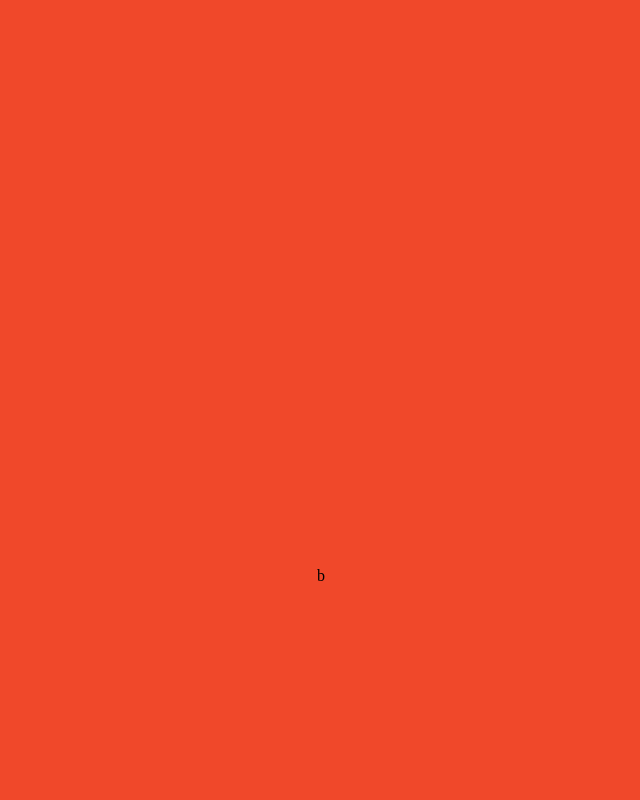
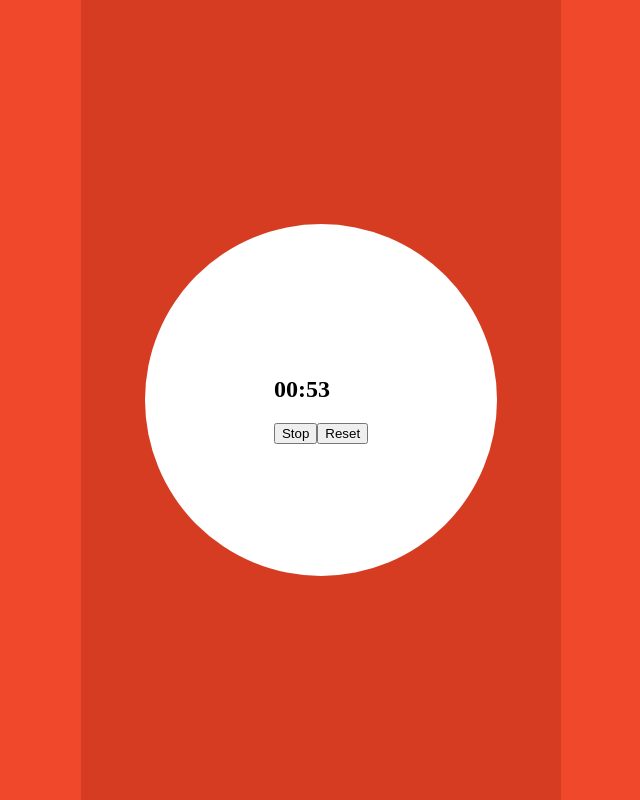
Before and after one commit to FernandoValentim43/Pomodoro-Typescript, a React (Vite) app in the folder pomodoro/: page / in a window 1280 px wide. Shown: the whole page, without its empty margins (319-959 px from the left). Built offline with nearby package versions, Linux system fonts and the light colour scheme.

Commit message:
timer logic

```diff
--- a/pomodoro/package.json
+++ b/pomodoro/package.json
@@ -9,6 +9,7 @@
     "preview": "vite preview"
   },
   "dependencies": {
+    "@types/node": "^18.11.18",
     "phosphor-react": "^1.4.1",
     "react": "^18.2.0",
     "react-dom": "^18.2.0",
--- a/pomodoro/src/App.tsx
+++ b/pomodoro/src/App.tsx
@@ -1,5 +1,4 @@
-import { Button } from "./components/Button";
-import { Timer } from "./components/Timer";
+import  TimerContainer from "./components/TimerContainer";
 
 function App() {
   return (
@@ -8,9 +7,11 @@ function App() {
         <section className="main">
 
           <section className="upper">
-            <div className="circle"></div>
+            <div className="circle">
+              <TimerContainer/>
+            </div>
           </section>
-          <section className="lower">b</section>
+
 
         </section>
       </section>
--- a/pomodoro/src/components/Timer.tsx
+++ b/pomodoro/src/components/Timer.tsx
@@ -1,15 +1,57 @@
 import React, { useState, useEffect } from "react";
 
 interface Props {
-  startTime: number;
+  time: number;
+  onReset: () => void;
 }
 
-export const Timer = ({ startTime }: Props) => {
+export const Timer = ({ time, onReset }: Props) => {
+  const [minutes, setMinutes] = useState(Math.floor(time / 60));
+  const [seconds, setSeconds] = useState(time % 60);
+  const [stopped, setStopped] = useState(false);
 
+  let interval: NodeJS.Timeout;
+
+  useEffect(() => {
+    if (!stopped && !(minutes === 0 && seconds === 0)) {
+      interval = setInterval(() => {
+        if (seconds > 0) {
+          setSeconds(seconds - 1);
+        } else if (minutes > 0) {
+          setMinutes(minutes - 1);
+          setSeconds(59);
+        }
+      }, 1000);
+    } else {
+      clearInterval(interval);
+    }
+    return () => clearInterval(interval);
+  }, [minutes, seconds, stopped]);
+
+  const handleReset = () => {
+    clearInterval(interval);
+    setMinutes(Math.floor(time / 60));
+    setSeconds(time % 60);
+    setStopped(false);
+    onReset();
+  };
+
+  const handleStop = () => {
+    setStopped(!stopped);
+  };
 
   return (
     <div>
-      <h3 className="timer-number"> {isNaN(startTime) ? 0 : startTime }</h3>
+      <h2 className="timer">
+        {minutes < 10 ? `0${minutes}` : minutes}:
+        {seconds < 10 ? `0${seconds}` : seconds}
+      </h2>
+      <button className="stop-button" onClick={handleStop}>
+        {stopped ? "Start" : "Stop"}
+      </button>
+      <button className="reset-button" onClick={handleReset}>
+        Reset
+      </button>
     </div>
   );
 };
--- /dev/null
+++ b/pomodoro/src/components/TimerContainer.tsx
@@ -0,0 +1,16 @@
+import React, { useState } from "react";
+import { Timer } from "./Timer";
+
+const TimerControls = () => {
+  const [time, setTime] = useState(60);
+
+  const handleReset = () => setTime(60);
+
+  return (
+    <div>
+      <Timer time={time} onReset={handleReset} />
+    </div>
+  );
+};
+
+export default TimerControls;
--- a/pomodoro/src/css/global.css
+++ b/pomodoro/src/css/global.css
@@ -14,10 +14,6 @@
   padding-bottom: 0.5rem;
   padding-top: 0.5rem;
   background-color: #e3caca;
-}
-
-.timer-number {
-  color: white;
 }
 
 body {
@@ -37,10 +33,10 @@ body {
   justify-content: center;
   flex-direction: column;
   height: 100vh;
-  background-color: #f0482a;
+  background-color: #d53c21;
   width: 30rem;
 }
-@media (max-width: 550px) {
+@media (max-width: 460px) {
   .main-container {
     width: 100vw;
   }
@@ -63,4 +59,21 @@ body {
   flex-direction: column;
   width: 100%;
   height: 100%;
+}
+
+.circle {
+  display: flex;
+  align-items: center;
+  justify-content: center;
+  flex-direction: column;
+  width: 22rem;
+  height: 22rem;
+  background-color: white;
+  border-radius: 100%;
+}
+@media (max-width: 460px) {
+  .circle {
+    width: 80vw;
+    height: 80vw;
+  }
 }/*# sourceMappingURL=global.css.map */
--- a/pomodoro/src/scss/_timer.scss
+++ b/pomodoro/src/scss/_timer.scss
@@ -1,3 +1,2 @@
-.timer-number {
-    color: white;
+.timer  {
 }
--- a/pomodoro/src/scss/global.scss
+++ b/pomodoro/src/scss/global.scss
@@ -1,7 +1,7 @@
 @use "./button";
 @use "./timer";
 
-$breakpoint-tablet: 550px;
+$breakpoint-tablet: 460px;
 $tomato-color: #f0482a;
 
 @mixin flex {
@@ -26,7 +26,7 @@ body {
 .main-container {
   @include flex;
   height: 100vh;
-  background-color: $tomato-color;
+  background-color: #d53c21;
   width: 30rem;
 
   @media (max-width: $breakpoint-tablet) {
@@ -51,3 +51,20 @@ body {
 
 
 }
+
+
+.circle {
+  @include flex;
+
+  width: 22rem;
+  height: 22rem;
+  background-color: white;
+  border-radius: 100%;
+
+
+
+  @media (max-width: $breakpoint-tablet) {
+    width: 80vw;
+    height: 80vw;
+  }
+}
```
Also changed, not shown: pomodoro/src/components/TimerControls.tsx (added, +7 -0 lines), 2 other files (tests, documents, lock files or other folders).
